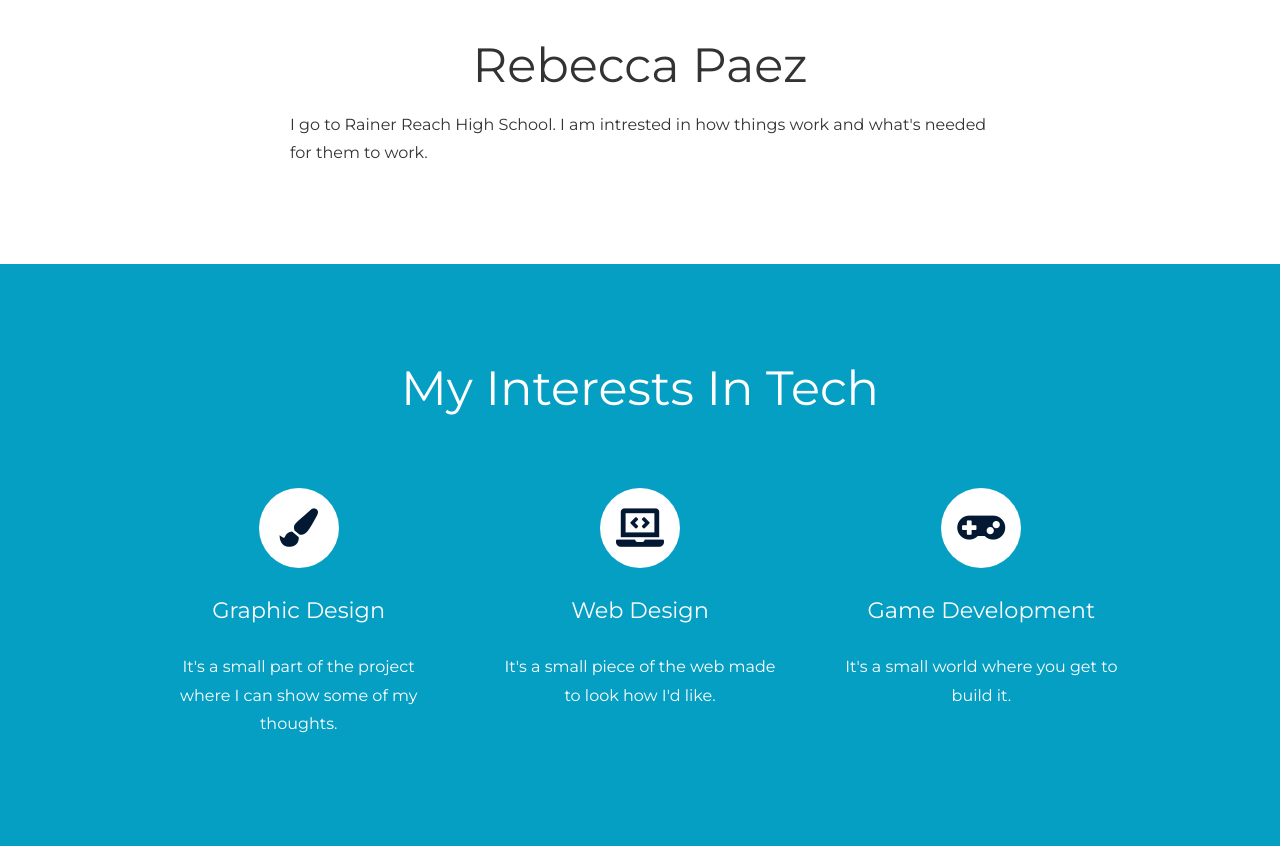
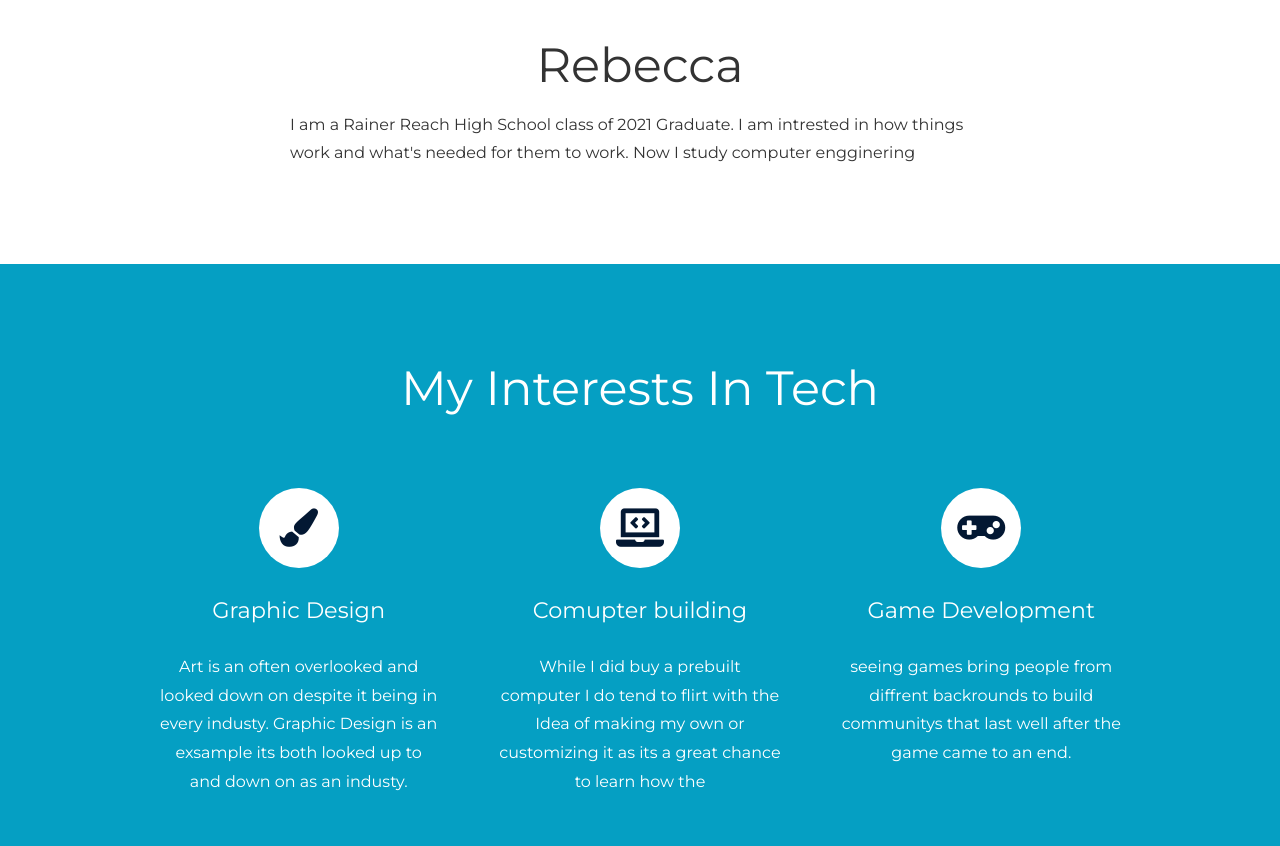
Before and after one commit to computingforall/myfirstpage, a plain HTML site: page profiles/rebeccapaez.html in a window 1280 px wide. Shown: the part 743-1589 px from the top of the page. Drawn offline with nearby package versions, Linux system fonts and the light colour scheme; a script that the page names is missing.

Commit message:
changed my bio and intrests

```diff
--- a/profiles/rebeccapaez.html
+++ b/profiles/rebeccapaez.html
@@ -33,56 +33,17 @@
 <section class="hero profile-hero" style="background-image:url(images/pic-rebeccapaez-bg.jpg);"></section>
 
 
-<section bgcolor="#000000">
+<section rbgcolor="#000000">
     <div class="container-txt profile-container">
         <div class="profile-pic"><img src="images/pic-rebeccapaez.jpg" alt="" /></div>
         <div class="profile-body">
             <div class="profile-intro">
-                <h1>Rebecca Paez</h1>
-                <p>I go to Rainer Reach High School. I am intrested in how things work and what's needed for them to work.</p>
+                <h1>Rebecca </h1>
+                <p>I am a Rainer Reach High School class of 2021 Graduate. I am intrested in how things work and what's needed for them to work. Now I study computer engginering </p>
             </div>
         </div>
     </div>
 </section>
-
-
-<!--section>
-    <div class="tab-menu">
-        <div class="btn-tab-container">
-            <div><a href="javascript:ShowHide()" class="btn-tab">R&eacute;sum&eacute;<i class="fas fa-chevron-circle-down"></i></a></div>
-        </div>
-    </div>
-    <div id="resume" class="container-txt">
-        <div class="spacing-section">
-            <h1>Rebecca Paez</h1>
-            <p><a href="mailto:youremail@email.com">rebeccapaez@computingforall.org</a></p>
-            <p>I able to be the mindless worker ant</p>
-
-            <h2>Education</h2>
-            <p><b> Class of 2021 Rainer Beach high school. Also have a certifict in aero space from seattle skill center.</b></p>
-            <p>I have found so many things thourgh my school and about my communtiy at RBHS its a very warm envirment to learn and grow in. </p>
-
-            <h2>Experience</h2>
-            <p><b>Juma</b> | <span class="label">2020 - 2020</span></p>
-            <p>Dude its 2020 idk anymore.</p>
-
-            <h2>Skills</h2>
-            <ul class="grid-2by">
-                <li> html</li>
-                <li> I'm a loop</li>
-            </ul>
-
-            <h2>Achievements</h2>
-            <p><b>president of my schools robicts club</b></p>
-            <p> I was one of 3 kids and I was out as a place holder </p>
-
-            <h2>Honors</h2>
-            <p><b>CERTIFICATES</b></p>
-            <p>DESCRIPTION | <span class="label">MONTH YEAR</span></p>
-        </div>
-    </div>
-</section-->
-
 
 <section class="bg-blue spacing-section">
     <div class="container-page centered txt-white">
@@ -91,17 +52,17 @@
             <div class="rtb">
                 <div class="rtb-icon"><i class="fas fa-paint-brush"></i></div>
                 <h2>Graphic Design</h2>
-                <p>It's a small part of the project where I can show some of my thoughts.</p>
+                <p>Art is an often overlooked and looked down on despite it being in every industy. Graphic Design is an exsample its both looked up to and down on as an industy.</p>
             </div>
             <div class="rtb">
                 <div class="rtb-icon"><i class="fas fa-laptop-code"></i></div>
-                <h2>Web Design</h2>
-                <p>It's a small piece of the web made to look how I'd like.</p>
+                <h2>Comupter building</h2>
+                <p> While I did buy a prebuilt computer I do tend to flirt with the Idea of making my own or customizing it as its a great chance to learn how the </p>
             </div>
             <div class="rtb">
                 <div class="rtb-icon"><i class="fas fa-gamepad"></i></div>
                 <h2>Game Development</h2>
-                <p>It's a small world where you get to build it.</p>
+                <p>seeing games bring people from diffrent backrounds to build communitys that last well after the game came to an end.</p>
             </div>
         </div>
     </div>
@@ -121,7 +82,7 @@
                 </div>
                 <div>
                     <h2>The Educated Gamer</h2>
-                    <p>Two story lines about racism in Amreica.<br><span class="label">Programmed in Makecode</span></p>
+                    <p>Two story lines atempting to (or start) talk about racism in Amreica.<br><span class="label">Programmed in Makecode</span></p>
                 </div>
                 <div><a href="https://makecode.com/_KvM54k4u8Avq" target="_blank" class="button btn-blue">Play Game<span><i class="fas fa-arrow-right"></i></span></a></div>
             </div>
```
